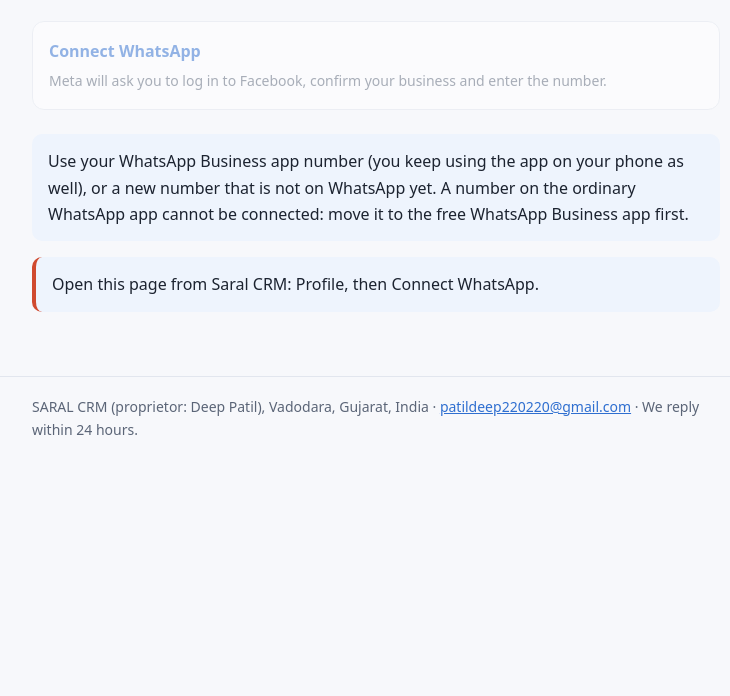
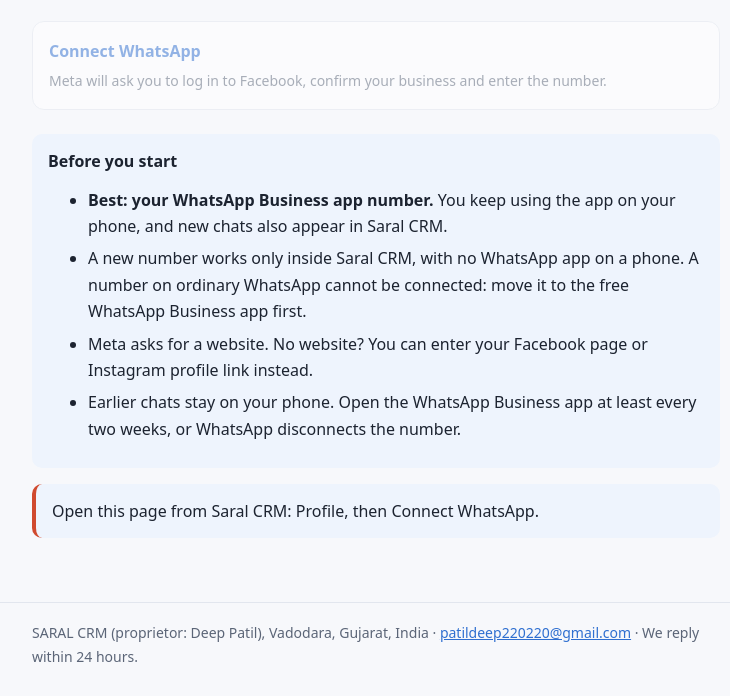
Before and after one commit to patilsunny220/saralcrm, a plain HTML site: page whatsapp-connect.html in a window 1280 px wide. Shown: the part 201-897 px from the top of the page, without its empty margins (264-994 px from the left). Before the commit the page ends 800 px from the top, so only its background shows below. Drawn offline with Linux system fonts and the light colour scheme.

Commit message:
Whatsapp connect page note updated

```diff
--- a/whatsapp-connect.html
+++ b/whatsapp-connect.html
@@ -34,10 +34,20 @@
         and enter the number.</span>
       </button>
     </div>
-    <p class="note">Use your WhatsApp Business app number (you keep using the
-    app on your phone as well), or a new number that is not on WhatsApp yet.
-    A number on the ordinary WhatsApp app cannot be connected: move it to the
-    free WhatsApp Business app first.</p>
+    <div class="note">
+      <p><strong>Before you start</strong></p>
+      <ul>
+        <li><strong>Best: your WhatsApp Business app number.</strong> You keep
+        using the app on your phone, and new chats also appear in Saral CRM.</li>
+        <li>A new number works only inside Saral CRM, with no WhatsApp app on a
+        phone. A number on ordinary WhatsApp cannot be connected: move it to the
+        free WhatsApp Business app first.</li>
+        <li>Meta asks for a website. No website? You can enter your Facebook page
+        or Instagram profile link instead.</li>
+        <li>Earlier chats stay on your phone. Open the WhatsApp Business app at
+        least every two weeks, or WhatsApp disconnects the number.</li>
+      </ul>
+    </div>
   </div>
 
   <p id="status" class="note" role="status" aria-live="polite"></p>
```
